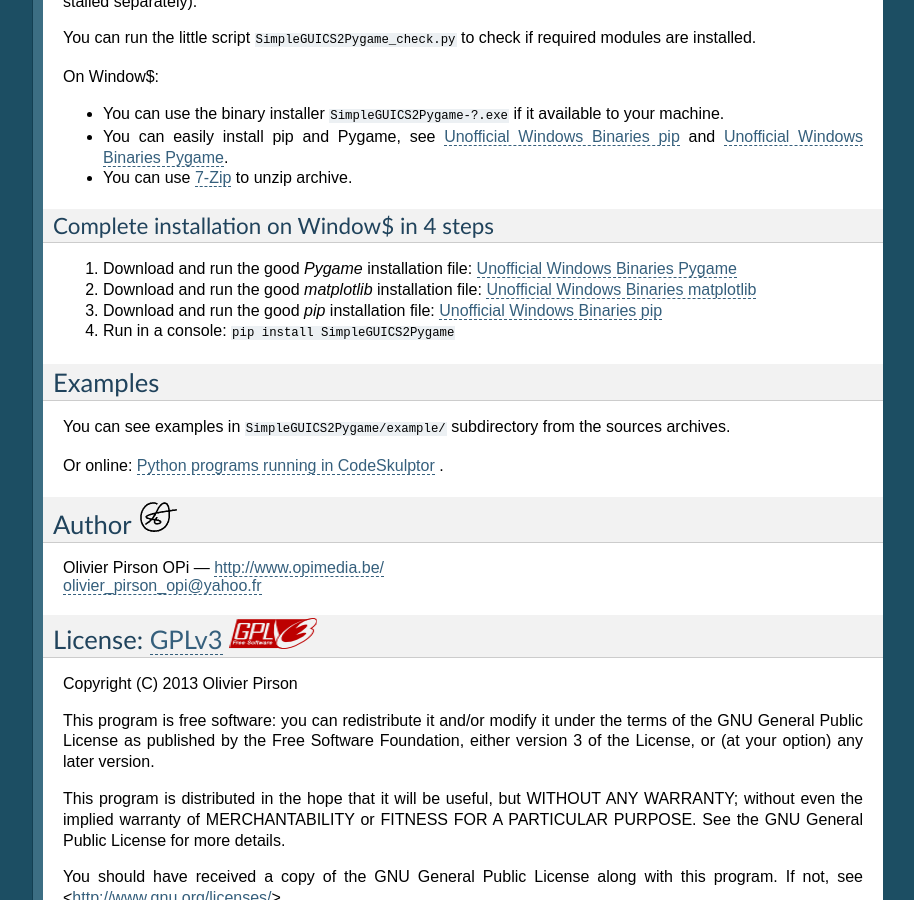
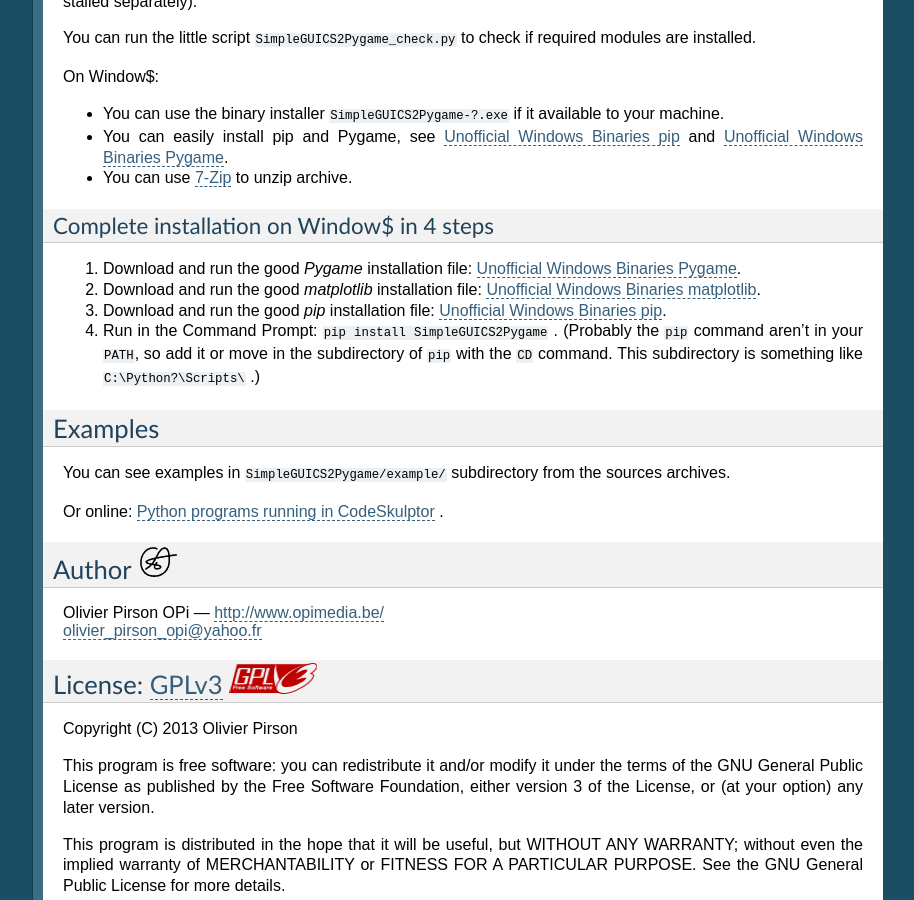
Before and after one commit to rhul-compsoc/SimpleGUICS2Pygame, a Sphinx documentation site: the page built from Sphinx/index.rst, in a window 1280 px wide and 900 px high, scrolled down 1089 px. Shown: the whole window, without its empty margins (187-1101 px from the left). Built offline with Sphinx 7.4.7, drawn with Linux system fonts in a browser that asks for light colours.

Commit message:
Added precision to Window$ installation.

```diff
--- a/README.rst
+++ b/README.rst
@@ -106,6 +106,10 @@
 
 Changes
 =======
+* December 18, 2013
+
+  - Added precision to Window$ installation.
+
 * 01.04.00 --- December 16, 2013
 
   - Customized documentation.
--- a/Sphinx/ChangeLog.rst
+++ b/Sphinx/ChangeLog.rst
@@ -1,5 +1,9 @@
 ChangeLog
 =========
+* December 18, 2013
+
+  - Added precision to Window$ installation.
+
 * 01.04.00 --- December 16, 2013
 
   - Customized documentation.
--- a/Sphinx/index.rst
+++ b/Sphinx/index.rst
@@ -80,13 +80,13 @@
 Complete installation on Window$ in 4 steps
 ~~~~~~~~~~~~~~~~~~~~~~~~~~~~~~~~~~~~~~~~~~~
 
-1. Download and run the good `Pygame` installation file: `Unofficial Windows Binaries Pygame`_
+1. Download and run the good `Pygame` installation file: `Unofficial Windows Binaries Pygame`_.
 
-2. Download and run the good `matplotlib` installation file: `Unofficial Windows Binaries matplotlib`_
+2. Download and run the good `matplotlib` installation file: `Unofficial Windows Binaries matplotlib`_.
 
-3. Download and run the good `pip` installation file: `Unofficial Windows Binaries pip`_
+3. Download and run the good `pip` installation file: `Unofficial Windows Binaries pip`_.
 
-4. Run in a console: ``pip install SimpleGUICS2Pygame``
+4. Run in the Command Prompt: ``pip install SimpleGUICS2Pygame`` . (Probably the ``pip`` command aren't in your ``PATH``, so add it or move in the subdirectory of ``pip`` with the ``CD`` command. This subdirectory is something like ``C:\Python?\Scripts\`` .)
 
 .. _`Unofficial Windows Binaries matplotlib`: http://www.lfd.uci.edu/~gohlke/pythonlibs/#matplotlib
 
```
